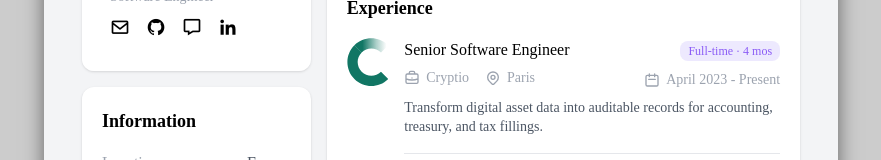
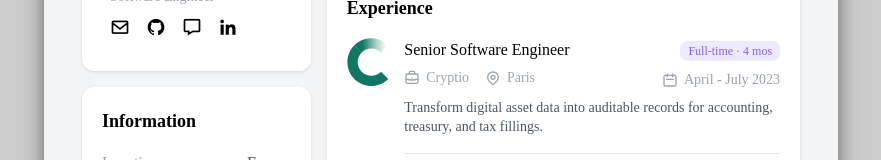
Before and after one commit to melkir/resume, a SvelteKit app: page / in a window 1280 px wide. Shown: the part 277-437 px from the top of the page, without its empty margins (199-1080 px from the left). Built offline with nearby package versions, Linux system fonts and the light colour scheme; a web font is replaced by a local one.

Commit message:
feat: update exp. dates

```diff
--- a/src/routes/+page.svelte
+++ b/src/routes/+page.svelte
@@ -41,7 +41,7 @@
       title: 'Senior Software Engineer',
       company: 'Cryptio',
       location: 'Paris',
-      date: 'April 2023 - Present',
+      date: 'April - July 2023',
       type: 'Full-time',
       duration: '4 mos',
       description:
```
